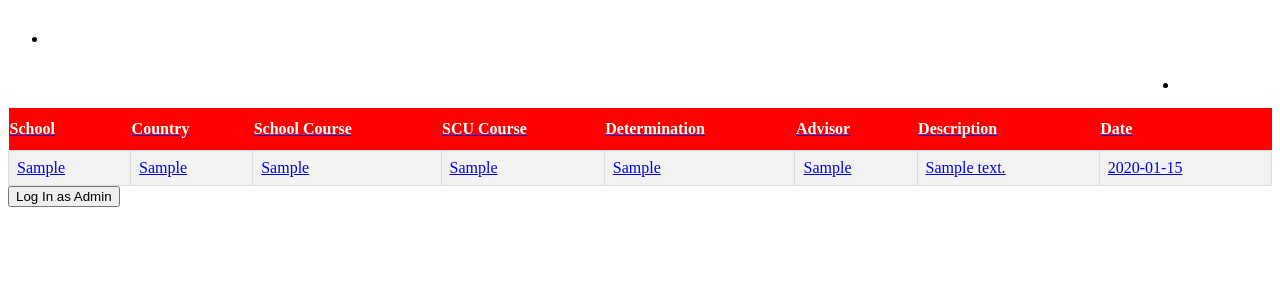
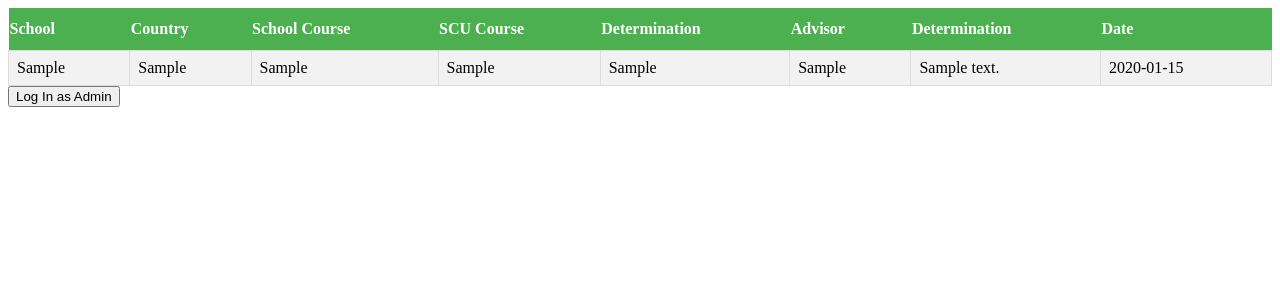
Before and after one commit to SarekSJ/COEN174, a Flask app: page /table in a window 1280 px wide. Shown: the top 300 px of the page. Run offline with Flask 2, Linux system fonts and the light colour scheme; tables that the repository leaves empty hold one stand-in row (values such as "Sample post").

Commit message:
Update table.html

```diff
--- a/templates/table.html
+++ b/templates/table.html
@@ -6,64 +6,24 @@ table {
     border-collapse: collapse;
     width: 100%;
 }
-
 table td, #customers th {
     border: 1px solid #ddd;
     padding: 8px;
 }
-
 table tr:nth-child(even){background-color: #f2f2f2;}
-
 table tr:hover {background-color: #ddd;}
-
 table th {
     padding-top: 12px;
     padding-bottom: 12px;
     text-align: left;
-    background-color: red;
+    background-color: #4CAF50;
     color: white;
 }
+</style>
 <head>
-<style>
-
-li {
-    float: left;
-    border-right:1px solid white;
-}
-
-li:last-child {
-    border-right: none;
-}
-
-li a {
-    display: block;
-    color: white;
-    text-align: center;
-    padding: 14px 16px;
-    text-decoration: none;
-}
-
-</style>
-</head>
-<body>
-
-<ul>
-  <li><a class="static">SCU Course Equivalency System</a></li>
-  <!--<li><a href="#news">News</a></li>
-  <li><a href="#contact">Contact</a></li>-->
-  {% if isLoggedIn %}
-  <li style="float:right"><a href="#about">Logout></li>
-  {% else %}
-  <li style="float:right"><a href="#about">Login/li>
-  {% endif %}
-
-</ul>
-
-</body>
-<!--</head>
     <meta charset="UTF-8">
     <title>Table</title>
-</head> -->
+</head>
 <body>
     <table>
         <tr>
@@ -73,7 +33,7 @@ li a {
             <th>SCU Course</th>
             <th>Determination</th>
             <th>Advisor</th>
-            <th>Description</th>
+            <th>Determination</th>
             <th>Date</th>
         </tr>
         {% for row in items %}
```
